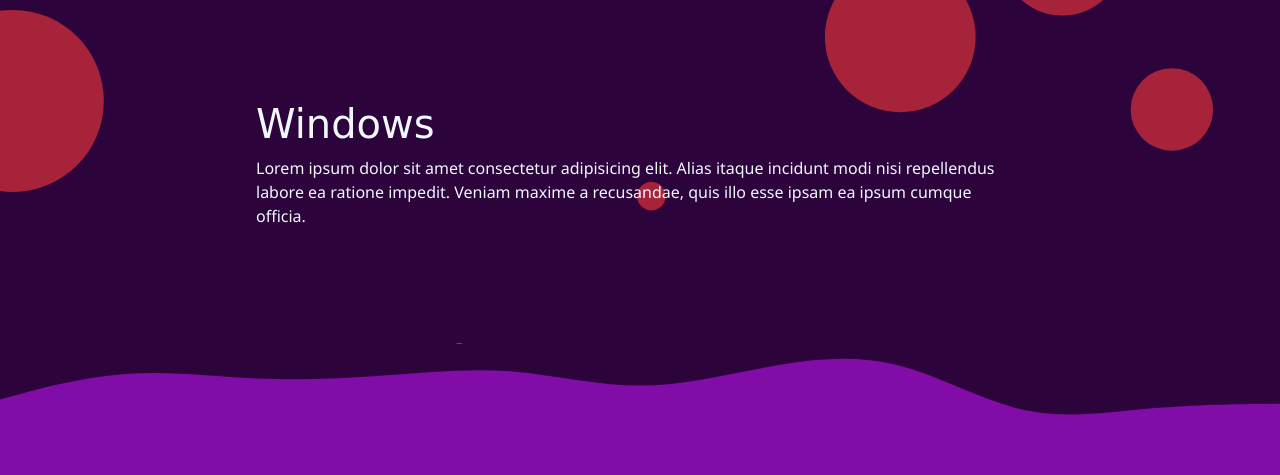
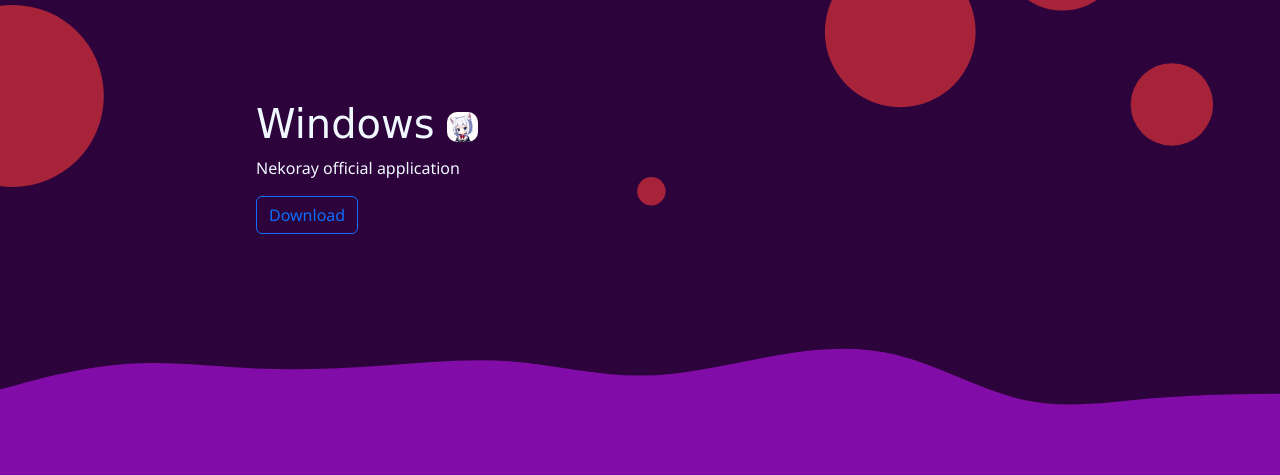
Before and after one commit to MBNpro-ir/anti-filter-mbn, a PHP site: page / in a window 1280 px wide. Shown: the part 69-544 px from the top of the page. Run offline with PHP 8.4, Linux system fonts and the light colour scheme; some web fonts are replaced.

Commit message:
win Update

```diff
--- a/index.html
+++ b/index.html
@@ -36,14 +36,12 @@
     </nav>
     <div class="cotainer">
       <section class="pink1 spacer">
-        <h1>Windows
-          <img src="" alt="">
+        <h1>
+          Windows
+          <img src="/img/Nekoray.png" alt="Nekoray" />
         </h1>
-        <p>
-          Lorem ipsum dolor sit amet consectetur adipisicing elit. Alias itaque
-          incidunt modi nisi repellendus labore ea ratione impedit. Veniam
-          maxime a recusandae, quis illo esse ipsam ea ipsum cumque officia.
-        </p>
+        <p>Nekoray official application</p>
+        <a href="win/nekoray.rar" class="btn btn-outline-primary" role="button" data-bs-toggle="button">Download</a>
       </section>
       <div class="spacer waw1"></div>
       <section class="pink2">
--- a/style.css
+++ b/style.css
@@ -6,6 +6,11 @@
 
 h1 {
   font-family: "Cairo Play", cursive;
+}
+
+h1 img {
+  width: 4%;
+  border-radius: 10px;
 }
 
 .d-flex {
```
Also changed, not shown: 1 other file.
